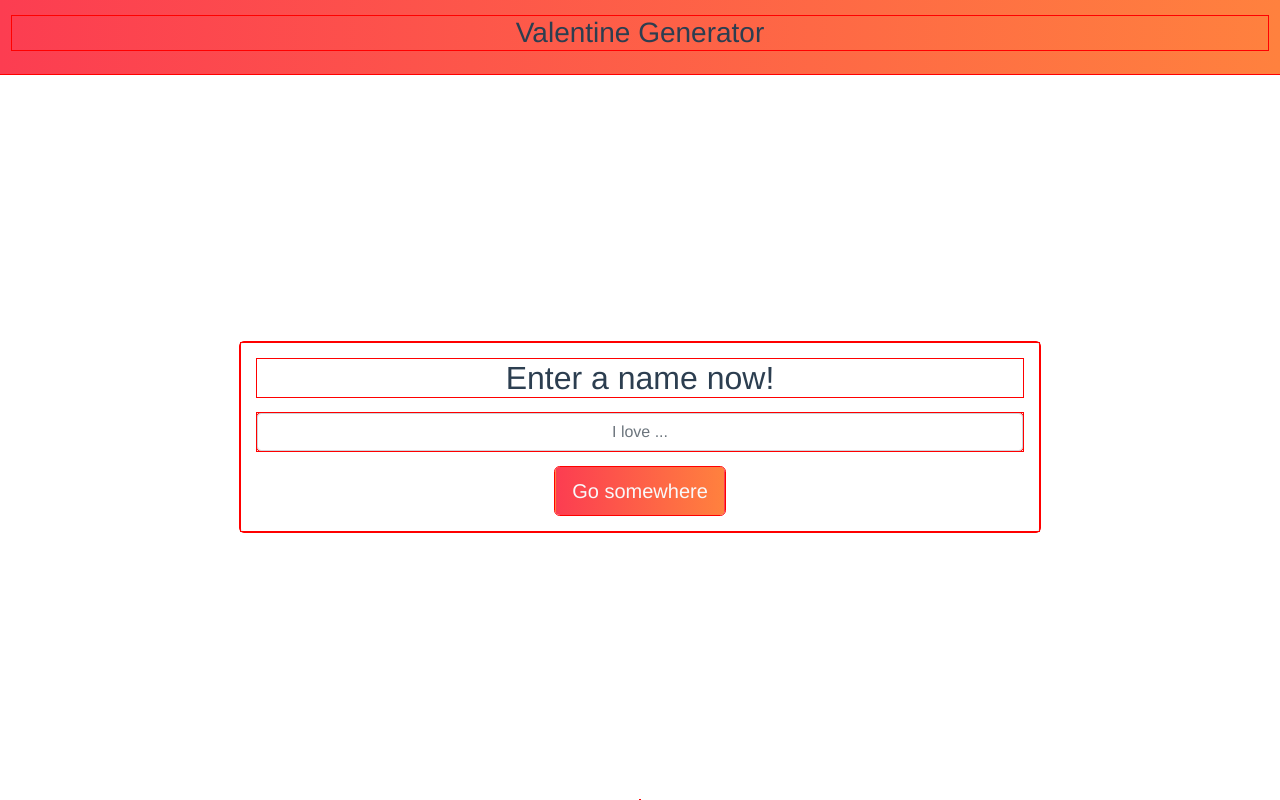
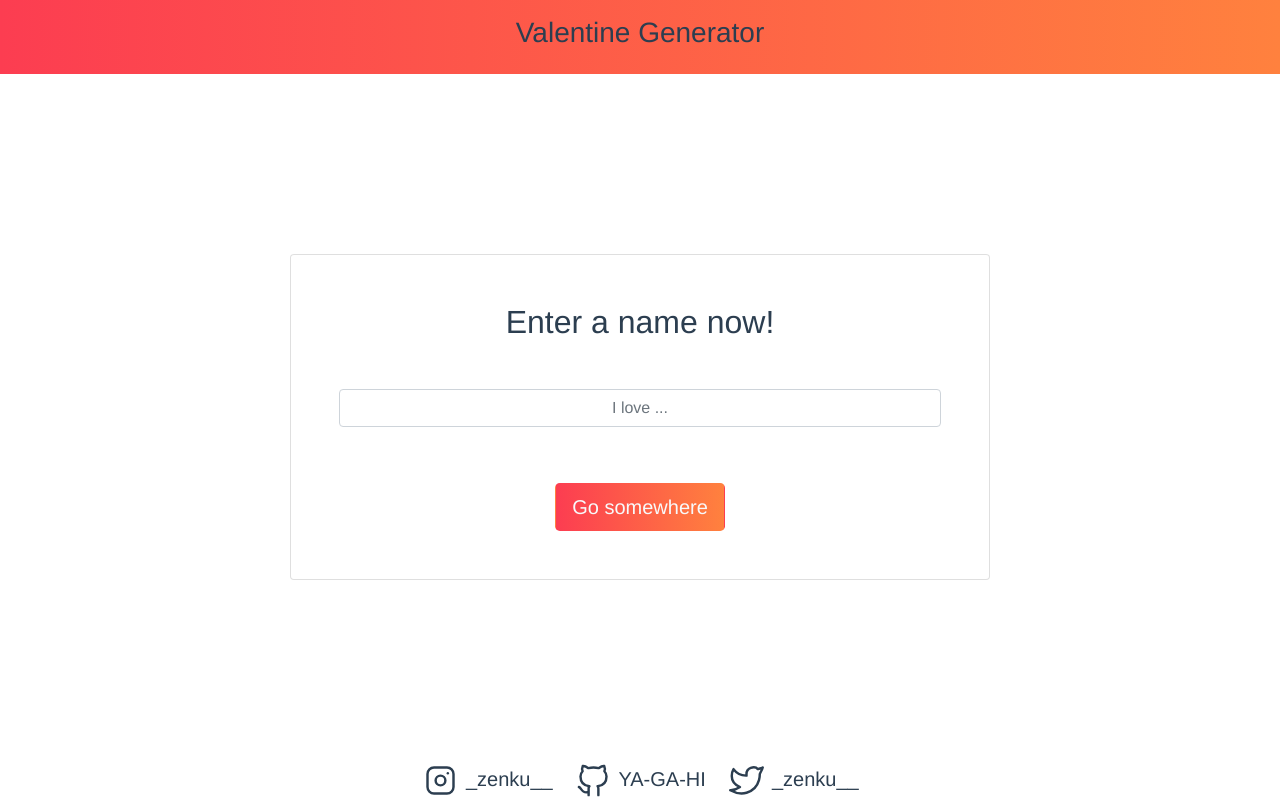
Before and after one commit to YA-GA-HI/valentine-generator, a Vue app: page / in a window 1280 px wide. Built offline with nearby package versions, Linux system fonts and the light colour scheme.

Commit message:
the design is updated

```diff
--- a/src/App.vue
+++ b/src/App.vue
@@ -10,25 +10,44 @@
 
 <div class="zenku-container card text-center">
 
-  <div class="card-body">
+  <div class="card-body p-5">
       <h2 class="card-title">Enter a name now!</h2>
 
-      <div class="mt-3">
-        <input type="text" class="form-control text-center" placeholder="I love ...">
+      <div class="mt-5">
+        <input type="text" class="form-control text-center h2" placeholder="I love ...">
       </div>
 
-      <button href="#" class="btn btn-lg mt-3 bg-primary text-light">Go somewhere</button>
+      <button href="#" class="btn btn-lg mt-5 bg-primary text-light">Go somewhere</button>
 
   </div>
 </div>
 
 <!--footer-->
 <footer>
-<a href="#">
+<a href="#" class="h5 mx-2">
+<svg xmlns="http://www.w3.org/2000/svg" class="icon icon-tabler icon-tabler-brand-instagram" width="39" height="39" viewBox="0 0 24 24" stroke-width="1.5" stroke="#2c3e50" fill="none" stroke-linecap="round" stroke-linejoin="round">
+  <path stroke="none" d="M0 0h24v24H0z" fill="none"/>
+  <rect x="4" y="4" width="16" height="16" rx="4" />
+  <circle cx="12" cy="12" r="3" />
+  <line x1="16.5" y1="7.5" x2="16.5" y2="7.501" />
+</svg>
+_zenku__
+</a>
+<a href="#" class="h5 mx-2">
+<svg xmlns="http://www.w3.org/2000/svg" class="icon icon-tabler icon-tabler-brand-github" width="39" height="39" viewBox="0 0 24 24" stroke-width="1.5" stroke="#2c3e50" fill="none" stroke-linecap="round" stroke-linejoin="round">
+  <path stroke="none" d="M0 0h24v24H0z" fill="none"/>
+  <path d="M9 19c-4.3 1.4 -4.3 -2.5 -6 -3m12 5v-3.5c0 -1 .1 -1.4 -.5 -2c2.8 -.3 5.5 -1.4 5.5 -6a4.6 4.6 0 0 0 -1.3 -3.2a4.2 4.2 0 0 0 -.1 -3.2s-1.1 -.3 -3.5 1.3a12.3 12.3 0 0 0 -6.2 0c-2.4 -1.6 -3.5 -1.3 -3.5 -1.3a4.2 4.2 0 0 0 -.1 3.2a4.6 4.6 0 0 0 -1.3 3.2c0 4.6 2.7 5.7 5.5 6c-.6 .6 -.6 1.2 -.5 2v3.5" />
+</svg>
+YA-GA-HI
+</a>
+<a href="#" class="h5 mx-2">
+<svg xmlns="http://www.w3.org/2000/svg" class="icon icon-tabler icon-tabler-brand-twitter" width="39" height="39" viewBox="0 0 24 24" stroke-width="1.5" stroke="#2c3e50" fill="none" stroke-linecap="round" stroke-linejoin="round">
+  <path stroke="none" d="M0 0h24v24H0z" fill="none"/>
+  <path d="M22 4.01c-1 .49 -1.98 .689 -3 .99c-1.121 -1.265 -2.783 -1.335 -4.38 -.737s-2.643 2.06 -2.62 3.737v1c-3.245 .083 -6.135 -1.395 -8 -4c0 0 -4.182 7.433 4 11c-1.872 1.247 -3.739 2.088 -6 2c3.308 1.803 6.913 2.423 10.034 1.517c3.58 -1.04 6.522 -3.723 7.651 -7.742a13.84 13.84 0 0 0 .497 -3.753c-.002 -.249 1.51 -2.772 1.818 -4.013z" />
+</svg>
 
+_zenku__
 </a>
-<a href="#"></a>
-<a href="#"></a>
 </footer>
 </div>
 </template>
@@ -42,9 +61,9 @@ export default {
 </script>
 
 <style>
-*{
+/*{
 outline: 1px solid red;
-}
+}*/
 #app , .app {
   font-family: Avenir, Helvetica, Arial, sans-serif;
   -webkit-font-smoothing: antialiased;
@@ -62,5 +81,11 @@ outline: 1px solid red;
 }
 
 .zenku-container{
-width: 800px;}
+width: 700px;
+}
+
+footer a {
+color: #2c3e50;
+text-decoration: none;
+}
 </style>
```
